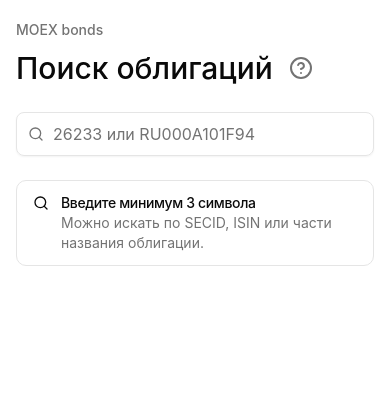
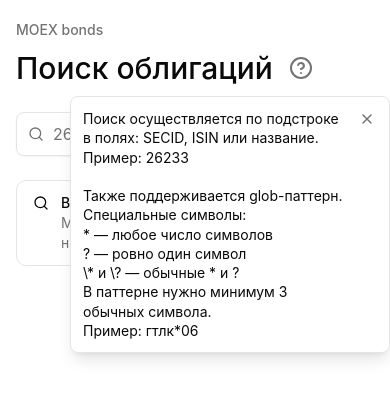
Before and after one commit to vbogd/bondscalc-ts, a React (Vite) app: page / in a window 390 px wide. Both pictures are taken after a click on the button "Как пользоваться поиском". Shown: the top 398 px of the page. Built offline with nearby package versions, Linux system fonts and the light colour scheme.

Commit message:
fix tooltips on mobile screens

```diff
--- a/package.json
+++ b/package.json
@@ -13,6 +13,7 @@
   },
   "dependencies": {
     "@radix-ui/react-dropdown-menu": "^2.1.20",
+    "@radix-ui/react-popover": "^1.1.19",
     "@radix-ui/react-slot": "^1.3.0",
     "@radix-ui/react-toggle-group": "^1.1.15",
     "@radix-ui/react-tooltip": "^1.2.12",
--- /dev/null
+++ b/src/components/ui/popover.tsx
@@ -0,0 +1,46 @@
+import * as PopoverPrimitive from "@radix-ui/react-popover";
+import * as React from "react";
+
+import { cn } from "@/lib/utils";
+
+function Popover({
+  ...props
+}: React.ComponentProps<typeof PopoverPrimitive.Root>) {
+  return <PopoverPrimitive.Root data-slot="popover" {...props} />;
+}
+
+function PopoverTrigger({
+  ...props
+}: React.ComponentProps<typeof PopoverPrimitive.Trigger>) {
+  return <PopoverPrimitive.Trigger data-slot="popover-trigger" {...props} />;
+}
+
+function PopoverClose({
+  ...props
+}: React.ComponentProps<typeof PopoverPrimitive.Close>) {
+  return <PopoverPrimitive.Close data-slot="popover-close" {...props} />;
+}
+
+function PopoverContent({
+  className,
+  align = "center",
+  sideOffset = 4,
+  ...props
+}: React.ComponentProps<typeof PopoverPrimitive.Content>) {
+  return (
+    <PopoverPrimitive.Portal>
+      <PopoverPrimitive.Content
+        data-slot="popover-content"
+        align={align}
+        sideOffset={sideOffset}
+        className={cn(
+          "z-50 w-72 origin-[--radix-popover-content-transform-origin] rounded-md border border-border bg-popover p-3 text-sm leading-snug text-popover-foreground shadow-lg outline-none animate-in fade-in-0 zoom-in-95 data-[state=closed]:animate-out data-[state=closed]:fade-out-0 data-[state=closed]:zoom-out-95",
+          className,
+        )}
+        {...props}
+      />
+    </PopoverPrimitive.Portal>
+  );
+}
+
+export { Popover, PopoverClose, PopoverContent, PopoverTrigger };
--- /dev/null
+++ b/src/components/ui/responsive-hint.tsx
@@ -0,0 +1,93 @@
+import { X } from "lucide-react";
+import * as React from "react";
+
+import {
+  Popover,
+  PopoverClose,
+  PopoverContent,
+  PopoverTrigger,
+} from "@/components/ui/popover";
+import {
+  Tooltip,
+  TooltipContent,
+  TooltipProvider,
+  TooltipTrigger,
+} from "@/components/ui/tooltip";
+import { cn } from "@/lib/utils";
+
+const FINE_POINTER_QUERY = "(hover: hover) and (pointer: fine)";
+
+function useFinePointer() {
+  const getMatches = () =>
+    typeof window !== "undefined" &&
+    typeof window.matchMedia === "function" &&
+    window.matchMedia(FINE_POINTER_QUERY).matches;
+  const [hasFinePointer, setHasFinePointer] = React.useState(getMatches);
+
+  React.useEffect(() => {
+    if (typeof window.matchMedia !== "function") {
+      return;
+    }
+
+    const mediaQuery = window.matchMedia(FINE_POINTER_QUERY);
+    const updateMatches = () => setHasFinePointer(mediaQuery.matches);
+
+    updateMatches();
+    mediaQuery.addEventListener("change", updateMatches);
+
+    return () => mediaQuery.removeEventListener("change", updateMatches);
+  }, []);
+
+  return hasFinePointer;
+}
+
+function ResponsiveHint({
+  children,
+  content,
+  contentClassName,
+  sideOffset = 8,
+}: {
+  children: React.ReactElement;
+  content: React.ReactNode;
+  contentClassName?: string;
+  sideOffset?: number;
+}) {
+  const hasFinePointer = useFinePointer();
+
+  if (hasFinePointer) {
+    return (
+      <TooltipProvider>
+        <Tooltip>
+          <TooltipTrigger asChild>{children}</TooltipTrigger>
+          <TooltipContent sideOffset={sideOffset} className={contentClassName}>
+            {content}
+          </TooltipContent>
+        </Tooltip>
+      </TooltipProvider>
+    );
+  }
+
+  return (
+    <Popover>
+      <PopoverTrigger asChild>{children}</PopoverTrigger>
+      <PopoverContent
+        sideOffset={sideOffset}
+        className={cn(
+          "relative w-[min(20rem,calc(100vw-2rem))] max-h-[min(24rem,var(--radix-popover-content-available-height))] overflow-y-auto pr-10",
+          contentClassName,
+        )}
+      >
+        {content}
+        <PopoverClose
+          aria-label="Закрыть подсказку"
+          className="absolute top-2 right-2 inline-flex size-7 items-center justify-center rounded-sm text-muted-foreground outline-none hover:bg-accent hover:text-foreground focus-visible:ring-2 focus-visible:ring-ring"
+          type="button"
+        >
+          <X className="size-4" aria-hidden="true" />
+        </PopoverClose>
+      </PopoverContent>
+    </Popover>
+  );
+}
+
+export { ResponsiveHint };
--- a/src/pages/SearchPage.tsx
+++ b/src/pages/SearchPage.tsx
@@ -11,12 +11,7 @@ import type { BasicBondInfo, LocalDate } from "../shared/api/moex";
 import { loadSearchQuery, saveSearchQuery } from "../shared/persistence";
 import { BondBadge, SearchInput, StateMessage } from "../shared/ui/FinancialUi";
 import { Button } from "@/components/ui/button";
-import {
-  Tooltip,
-  TooltipContent,
-  TooltipProvider,
-  TooltipTrigger,
-} from "@/components/ui/tooltip";
+import { ResponsiveHint } from "@/components/ui/responsive-hint";
 
 const BOND_SEARCH_DEBOUNCE_MS = 200;
 
@@ -112,9 +107,13 @@ export function SearchPage() {
 
 function SearchHelpTooltip() {
   return (
-    <TooltipProvider>
-      <Tooltip>
-        <TooltipTrigger asChild>
+    <ResponsiveHint
+      sideOffset={8}
+      contentClassName="whitespace-pre-line"
+      content={
+        "Поиск осуществляется по подстроке в полях: SECID, ISIN или название.\nПример: 26233\n\nТакже поддерживается glob-паттерн. Специальные символы:\n* — любое число символов\n? — ровно один символ\n\\* и \\? — обычные * и ?\nВ паттерне нужно минимум 3 обычных символа.\nПример: гтлк*06"
+      }
+    >
       <Button
         variant="ghost"
         size="icon"
@@ -124,12 +123,7 @@ function SearchHelpTooltip() {
       >
         <CircleHelp aria-hidden="true" />
       </Button>
-        </TooltipTrigger>
-        <TooltipContent sideOffset={8} className="whitespace-pre-line">
-          {"Поиск осуществляется по подстроке в полях: SECID, ISIN или название.\nПример: 26233\n\nТакже поддерживается glob-паттерн. Специальные символы:\n* — любое число символов\n? — ровно один символ\n\\* и \\? — обычные * и ?\nВ паттерне нужно минимум 3 обычных символа.\nПример: гтлк*06"}
-        </TooltipContent>
-      </Tooltip>
-    </TooltipProvider>
+    </ResponsiveHint>
   );
 }
 
--- a/src/shared/ui/FinancialUi.tsx
+++ b/src/shared/ui/FinancialUi.tsx
@@ -11,13 +11,8 @@ import {
 } from "@/components/ui/card";
 import { Field, FieldLabel } from "@/components/ui/field";
 import { Input } from "@/components/ui/input";
+import { ResponsiveHint } from "@/components/ui/responsive-hint";
 import { ToggleGroup, ToggleGroupItem } from "@/components/ui/toggle-group";
-import {
-  Tooltip,
-  TooltipContent,
-  TooltipProvider,
-  TooltipTrigger,
-} from "@/components/ui/tooltip";
 import { cn } from "@/lib/utils";
 
 type Tone = "neutral" | "danger" | "up" | "down" | "warning";
@@ -184,9 +179,12 @@ export function ResultRow({
       <dt className="flex min-w-0 items-center gap-1.5 text-muted-foreground">
         <span className="min-w-0">{label}</span>
         {tooltip ? (
-          <TooltipProvider>
-            <Tooltip>
-              <TooltipTrigger asChild>
+          <>
+            <ResponsiveHint
+              sideOffset={8}
+              contentClassName="whitespace-pre-line"
+              content={tooltip}
+            >
               <button
                 aria-describedby={tooltipId}
                 aria-label={tooltipLabel}
@@ -195,15 +193,11 @@ export function ResultRow({
               >
                 <CircleHelp className="size-[0.85em]" aria-hidden="true" />
               </button>
-              </TooltipTrigger>
-              <TooltipContent sideOffset={8} className="whitespace-pre-line">
-                {tooltip}
-              </TooltipContent>
-            </Tooltip>
+            </ResponsiveHint>
             <span id={tooltipId} className="sr-only">
               {tooltip}
             </span>
-          </TooltipProvider>
+          </>
         ) : null}
       </dt>
       <dd
```
Also changed, not shown: 2 other files (tests, documents, lock files or other folders). Lines whose indentation alone changed are shown as unchanged.
